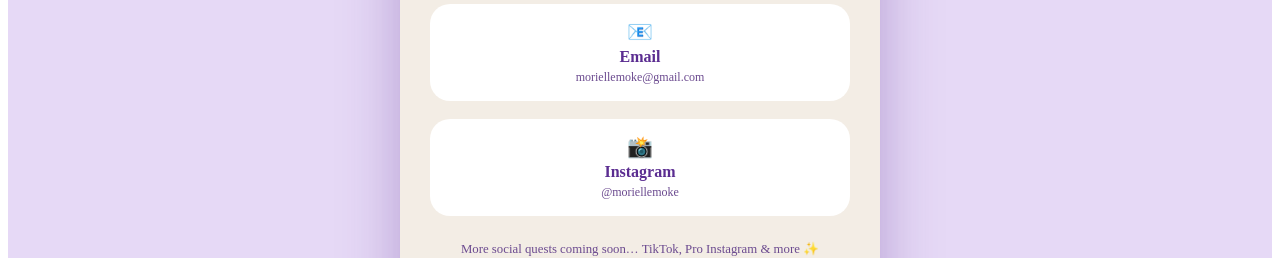
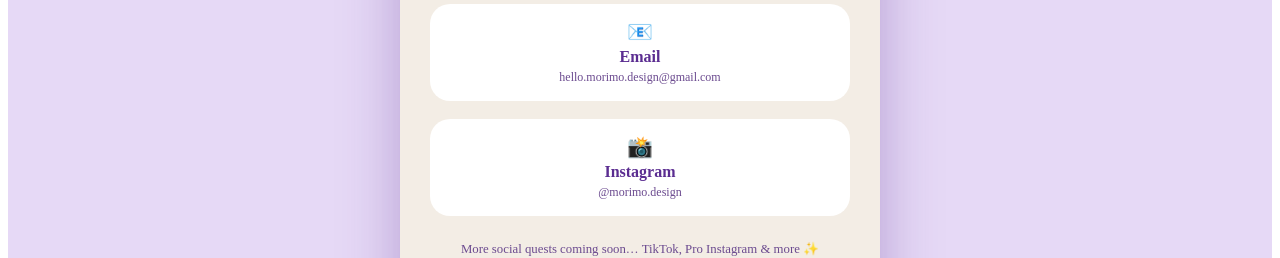
Before and after one commit to MorielleMo/morimo-portfolio, a Vue app: page / in a window 1280 px wide. Shown: the part 6384-6642 px from the top of the page. Built offline with nearby package versions, Linux system fonts and the light colour scheme.

Commit message:
mise à jour du site

```diff
--- a/src/components/Contact.vue
+++ b/src/components/Contact.vue
@@ -1,56 +1,41 @@
 <template>
   <section id="contact" class="contact">
-
     <h2 class="title">Final Quest 🎯</h2>
     <p class="subtitle">Let’s connect and create something beautiful</p>
 
     <div class="contact-card">
-
       <h3>Contact MoriMo 💌</h3>
       <p class="text">
-        Interested in working together, a project, or just want to say hi?
-        You can reach me safely through these channels:
+        Interested in working together, a project, or just want to say hi? You can reach me safely
+        through these channels:
       </p>
 
       <!-- CONTACT OPTIONS -->
       <div class="options">
-
         <!-- EMAIL -->
-        <a
-          href="mailto:moriellemoke@gmail.com"
-          class="option"
-        >
+        <a href="mailto:hello.morimo.design@gmail.com" class="option">
           📧
           <span>Email</span>
-          <small>moriellemoke@gmail.com</small>
+          <small>hello.morimo.design@gmail.com</small>
         </a>
 
         <!-- INSTAGRAM -->
-        <a
-          href="https://www.instagram.com/moriellemoke/"
-          target="_blank"
-          class="option"
-        >
+        <a href="https://www.instagram.com/morimo.design/" target="_blank" class="option">
           📸
           <span>Instagram</span>
-          <small>@moriellemoke</small>
+          <small>@morimo.design</small>
         </a>
-
       </div>
 
-      <p class="coming">
-        More social quests coming soon… TikTok, Pro Instagram & more ✨
-      </p>
-
+      <p class="coming">More social quests coming soon… TikTok, Pro Instagram & more ✨</p>
     </div>
-
   </section>
 </template>
 
 <style scoped>
 .contact {
   min-height: 100vh;
-  background: #E6D9F6;
+  background: #e6d9f6;
   padding: 120px 40px;
   text-align: center;
 
@@ -74,17 +59,17 @@
 /* ===== CARD ===== */
 
 .contact-card {
-  background: #F3EDE5;
+  background: #f3ede5;
   border-radius: 30px;
   padding: 40px 30px;
   max-width: 420px;
   width: 100%;
 
-  box-shadow: 0 25px 60px rgba(90,45,145,0.35);
+  box-shadow: 0 25px 60px rgba(90, 45, 145, 0.35);
 }
 
 .contact-card h3 {
-  color: #5A331D;
+  color: #5a331d;
   margin-bottom: 14px;
 }
 
@@ -116,7 +101,9 @@
   gap: 4px;
 
   font-size: 1.3rem;
-  transition: transform 0.25s ease, box-shadow 0.25s ease;
+  transition:
+    transform 0.25s ease,
+    box-shadow 0.25s ease;
 }
 
 .option span {
@@ -131,7 +118,7 @@
 
 .option:hover {
   transform: translateY(-6px) scale(1.02);
-  box-shadow: 0 18px 35px rgba(90,45,145,0.4);
+  box-shadow: 0 18px 35px rgba(90, 45, 145, 0.4);
 }
 
 /* ===== COMING SOON ===== */
```
